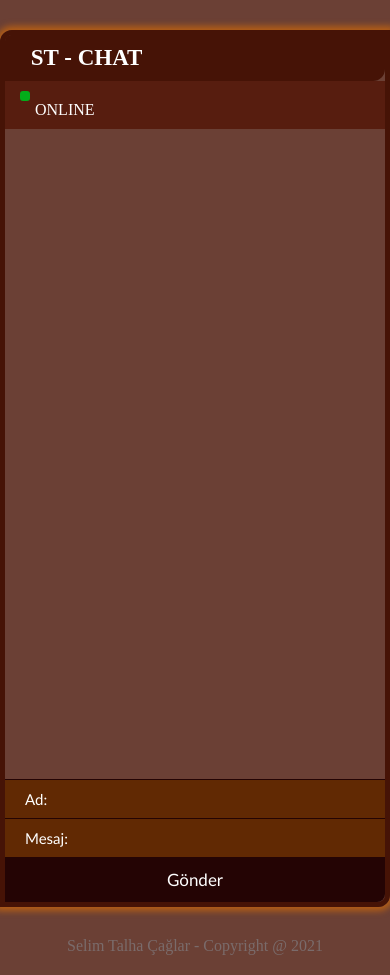
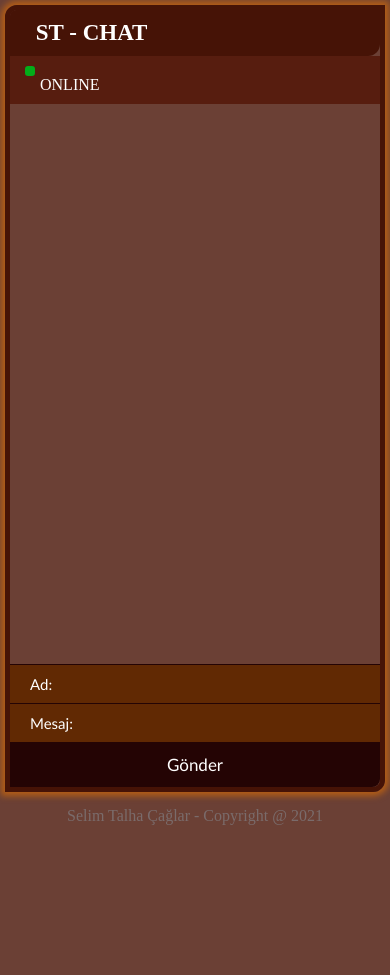
Before and after one commit to SelmTalha/st-chat-app, a website: page public/index.html in a window 390 px wide. After the commit the page ends 844 px from the top, so only its background shows below. Drawn offline with nearby package versions, Linux system fonts and the light colour scheme; no server answers.

Commit message:
Responsive design and scrollto Bottom

```diff
--- a/public/chat.js
+++ b/public/chat.js
@@ -29,6 +29,7 @@ socket.on('chat',data => {
     if (data.message!="" && data.sender!=""){
     feedback.innerHTML='<p>ONLINE</p>';
     output.innerHTML +='<p><strong>'+data.sender+': </strong>'+data.message+'</p>'
+    output.scrollIntoView(false);
     message.value='';
     }
 })
@@ -40,3 +41,5 @@ message.addEventListener('keypress',()=>{
 socket.on('typing',data=>{
     feedback.innerHTML='<p> -> ' + data + ' yazıyor...</p>'
 })
+
+$(output).scrollTop($(output)[0].scrollHeight);
--- a/public/index.html
+++ b/public/index.html
@@ -6,6 +6,7 @@
     <meta name="viewport" content="width=device-width, initial-scale=1.0">
     <title>Chat</title>
     <script src="https://cdnjs.cloudflare.com/ajax/libs/socket.io/4.0.1/socket.io.js" integrity="sha512-q/dWJ3kcmjBLU4Qc47E4A9kTB4m3wuTY7vkFJDTZKjTs8jhyGQnaUrxa0Ytd0ssMZhbNua9hE+E7Qv1j+DyZwA==" crossorigin="anonymous"></script>
+    <script type="text/javascript" src="http://ajax.googleapis.com/ajax/libs/jquery/1.3.2/jquery.min.js"></script>
     <link rel="stylesheet" href="style.css">
 </head>
 <body>
--- a/public/style.css
+++ b/public/style.css
@@ -35,7 +35,7 @@ h2 {
 }
 
 #chat-window {
-  height: 650px;
+  height: 610px;
   overflow-y: auto;
 }
 
@@ -116,4 +116,26 @@ button {
   padding: 0px 0px 20px 0px;
 }
 
+
+/* RESPONSİVE */
+
+@media screen and (max-width: 600px) {
+  #chat-window {
+    height: 560px;
+    overflow-y: auto;
+  }
+  #chat-wrap {
+    max-width: 900px;
+    margin: 5px 5px;
+    border: 5px solid #461306;
+    border-radius: 12px 0px 12px 0px;
+    box-shadow: 0px 0px 6px 4px #b35d16;
+  }
+  #footer {
+    color: rgb(122, 107, 107);
+    text-align: center;
+    padding: 10px 5px;
+  }
+}
+
 /* end */
```
